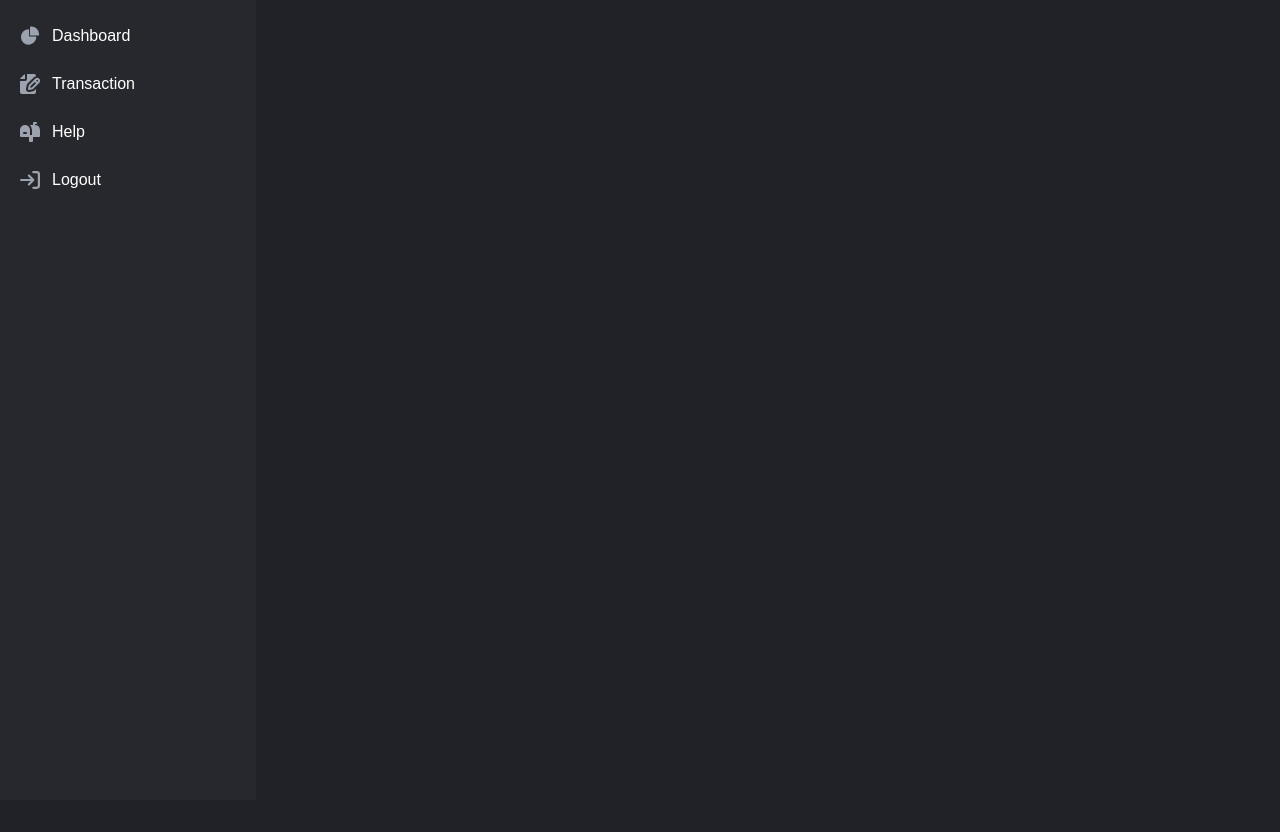
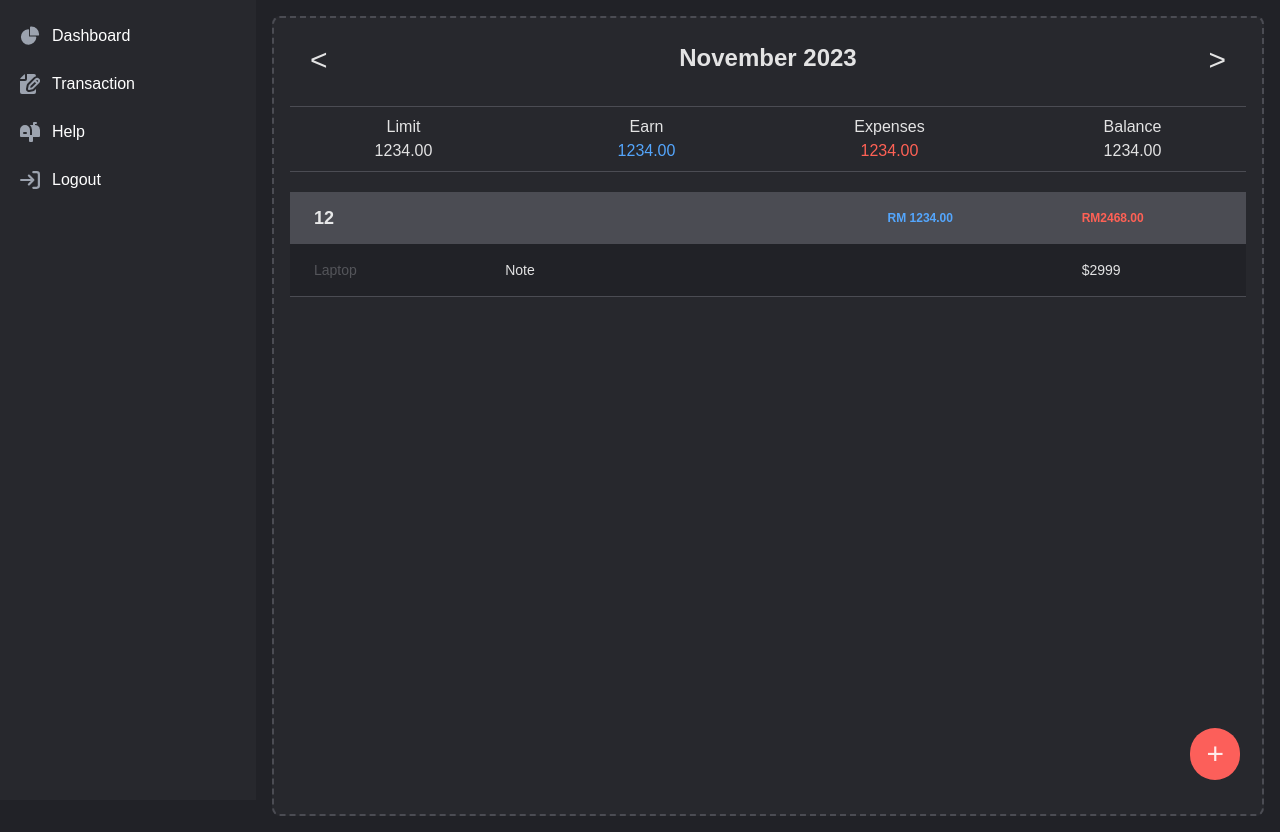
Before and after one commit to pheymin/Firebase-Vite-Financial-System, a website built with Vite: page transactions.html in a window 1280 px wide. Before the commit the page ends 800 px from the top, so only its background shows below. Built offline with nearby package versions, Linux system fonts and the light colour scheme.

Commit message:
feaf: transaction layout

```diff
--- /dev/null
+++ b/help.html
@@ -0,0 +1,11 @@
+<!DOCTYPE html>
+<html lang="en">
+<head>
+    <meta charset="UTF-8">
+    <meta name="viewport" content="width=device-width, initial-scale=1.0">
+    <title>Help</title>
+</head>
+<body>
+
+</body>
+</html>
--- a/index.html
+++ b/index.html
@@ -11,6 +11,12 @@
 <body id="pages">
     <div class="p-4 sm:ml-64">
         <div class="p-4 border-2 bg-[#27282d] border-dashed rounded-lg dark:border-[#4b4c53] min-h-screen space-y-5">
+            <div class="flex justify-between">
+                <button id="prev-date" class="text-3xl px-5 py-2 rounded-full hover:bg-[#212227]">&lt;</button>
+                <h1 class="text-2xl text-center py-2">November 2023</h1>
+                <button id="after-date" class="text-3xl px-5 py-2 rounded-full hover:bg-[#212227]">&gt;</button>
+            </div>
+
             <div class="grid grid-cols-1 gap-4 md:grid-cols-2 lg:grid-cols-4 h-1/5">
                 <div class="rounded-xl bg-[#212227] h-full px-6 py-8 space-y-2">
                     <h3>Limit</h3>
--- a/transactions.html
+++ b/transactions.html
@@ -1,13 +1,79 @@
 <!DOCTYPE html>
 <html lang="en" class="dark">
+
 <head>
     <meta charset="UTF-8">
     <meta name="viewport" content="width=device-width, initial-scale=1.0">
     <link rel="icon" type="image/svg+xml" href="/logo.svg" />
     <title>Transaction</title>
 </head>
+
 <body id="pages">
+    <div class="p-4 sm:ml-64">
+        <div class="p-4 border-2 bg-[#27282d] border-dashed rounded-lg dark:border-[#4b4c53] min-h-screen space-y-5">
+            <div class="flex justify-between">
+                <button id="prev-date" class="text-3xl px-5 py-2 rounded-full hover:bg-[#212227]">&lt;</button>
+                <h1 class="text-2xl text-center py-2">November 2023</h1>
+                <button id="after-date" class="text-3xl px-5 py-2 rounded-full hover:bg-[#212227]">&gt;</button>
+            </div>
 
+            <div
+                class="grid grid-cols-1 gap-4 md:grid-cols-2 lg:grid-cols-4 place-items-center border border-x-0 py-2 border-[#4b4c53]">
+                <div>
+                    <p class="text-center">Limit</p>
+                    <p id="monthly-limit" class="text-center">1234.00</p>
+                </div>
+                <div>
+                    <p class="text-center">Earn</p>
+                    <p id="monthly-earn" class="text-center text-[#54a6fd]">1234.00</p>
+                </div>
+                <div>
+                    <p class="text-center">Expenses</p>
+                    <p id="monthly-expenses" class="text-center text-[#ff6155]">1234.00</p>
+                </div>
+                <div>
+                    <p class="text-center">Balance</p>
+                    <p id="monthly-balance" class="text-center">1234.00</p>
+                </div>
+            </div>
+
+            <div id="transaction">
+                <div class="relative overflow-x-auto">
+                    <table class="w-full text-sm text-left rtl:text-right">
+                        <thead class="text-xs uppercase bg-gray-50 dark:bg-[#4b4c53]">
+                            <tr>
+                                <th scope="col" class="px-6 py-3 text-lg w-1/5">
+                                    12
+                                </th>
+                                <th scope="col" class="px-6 py-3 w-2/5"></th>
+                                <th scope="col" class="px-6 py-3 text-[#54a6fd]">
+                                    RM 1234.00
+                                </th>
+                                <th scope="col" class="px-6 py-3 text-[#ff6155]">
+                                    RM2468.00
+                                </th>
+                            </tr>
+                        </thead>
+                        <tbody>
+                            <tr class="bg-white border-b dark:bg-[#212227] dark:border-[#4b4c53]">
+                                <th scope="row" class="px-6 py-4 font-medium whitespace-nowrap text-[#54555a]">
+                                    Laptop
+                                </th>
+                                <td class="px-6 py-4">Note</td>
+                                <td class="px-6 py-4"></td>
+                                <td class="px-6 py-4">
+                                    $2999
+                                </td>
+                            </tr>
+                        </tbody>
+                    </table>
+                </div>
+            </div>
+
+            <button id="add-btn" class="bg-[#fc5f5a] text-3xl px-4 py-2 rounded-full float-right z-10 absolute bottom-5 right-10 hover:shadow-2xl hover:shadow-[#4b4c53]">+</button>
+        </div>
+    </div>
     <script type="module" src="/main.js"></script>
 </body>
+
 </html>
```
